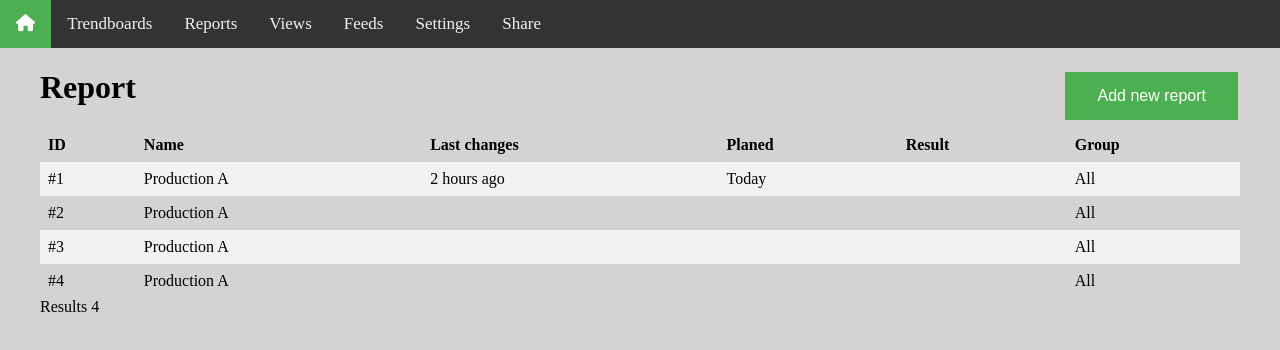
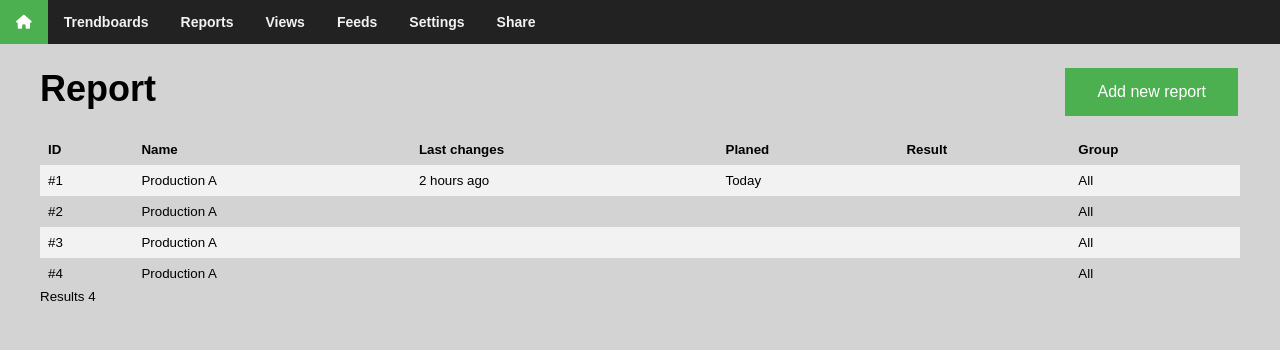
Before and after one commit to AnnCathrine23/Projekt6, a plain HTML site: page body/index.html in a window 1280 px wide. Drawn offline with Linux system fonts and the light colour scheme.

```diff
--- a/body/index.html
+++ b/body/index.html
@@ -28,14 +28,14 @@
 
 <body>
 <div class="page-margin">
-  <div class="left" "top">
+  <div class="pageheader">
     <div class="top">
       <h1>Report</h1>
     </div>
   </div>
   <div class="right">
     <div class="top">
-      <button class="button">Add new report</button>
+      <button class="button" title="Add new report">Add new report</button>
     </div>
   </div>
     <table>
@@ -83,8 +83,8 @@
   <a>Results</a>
   <a id="result"></a>
   <script>
-  var results = ["Production A", "Production B", "Production C", "Production D"];
-  document.getElementById("result").innerHTML = results.length;
+    var results = ["Production A", "Production B", "Production C", "Production D"];
+    document.getElementById("result").innerHTML = results.length;
   </script>
 </div>
 </body>
--- a/body/style.css
+++ b/body/style.css
@@ -1,6 +1,11 @@
-body {
-  background-color: #d3d3d3;
-  margin: 0;
+html, body {
+    font-family: Arial, Helvetica, sans-serif;
+    font-size: 10pt;
+    background-repeat: no-repeat;
+    background-color: #d3d3d3;
+    width: 100%;
+    height: 100%;
+    margin: 0;
 }
 
 /*
@@ -56,7 +61,7 @@
 
 .topnav {
   overflow: hidden;
-  background-color: #333;
+  background-color: #222222;
 }
 
 .topnav a {
@@ -66,7 +71,8 @@
   text-align: center;
   padding: 14px 16px;
   text-decoration: none;
-  font-size: 17px;
+  font-weight: bold;
+  font-size: 14px;
 }
 
 .topnav a:hover {
@@ -162,3 +168,9 @@
   margin: 4px 2px;
   cursor: pointer;
 }
+
+.pageheader {
+    float: left;
+    font-weight: bold;
+    font-size: 18px;
+}
```
Also changed, not shown: body/img/trendlog-logo.png (added).
